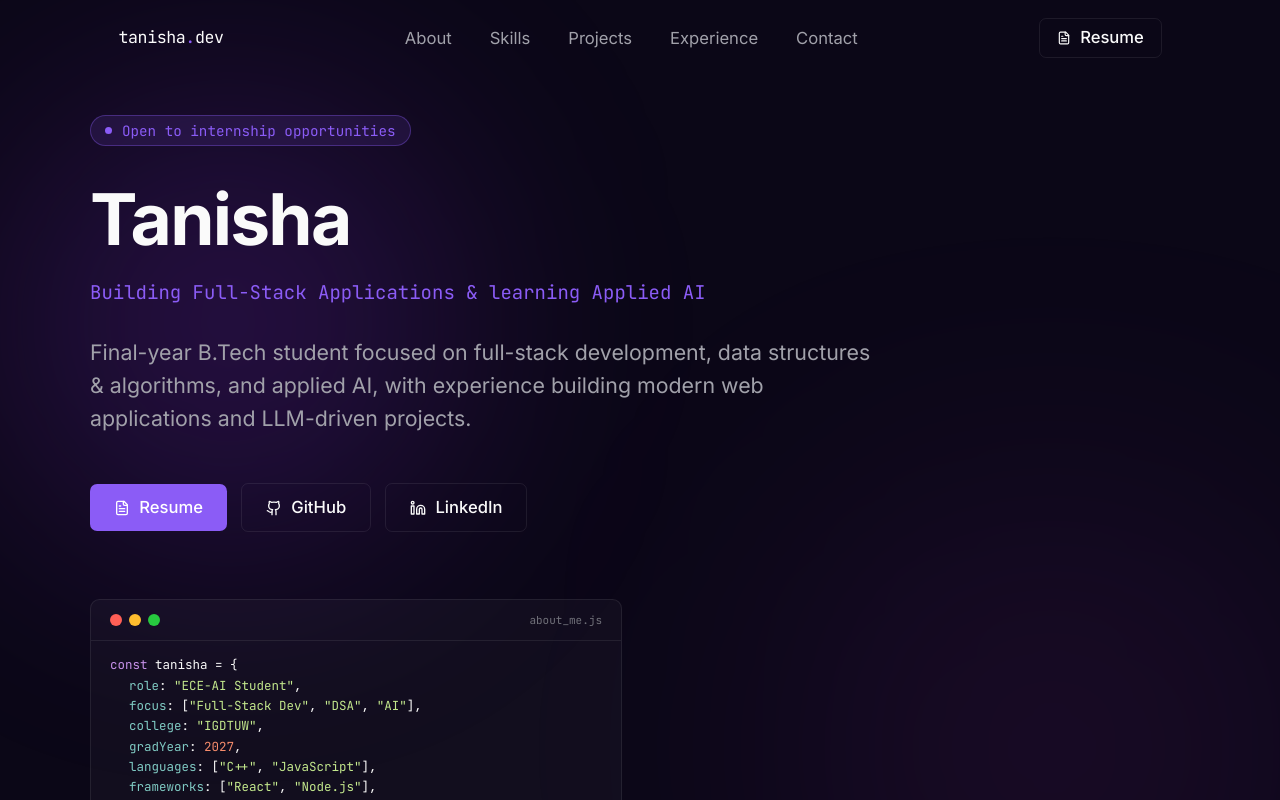
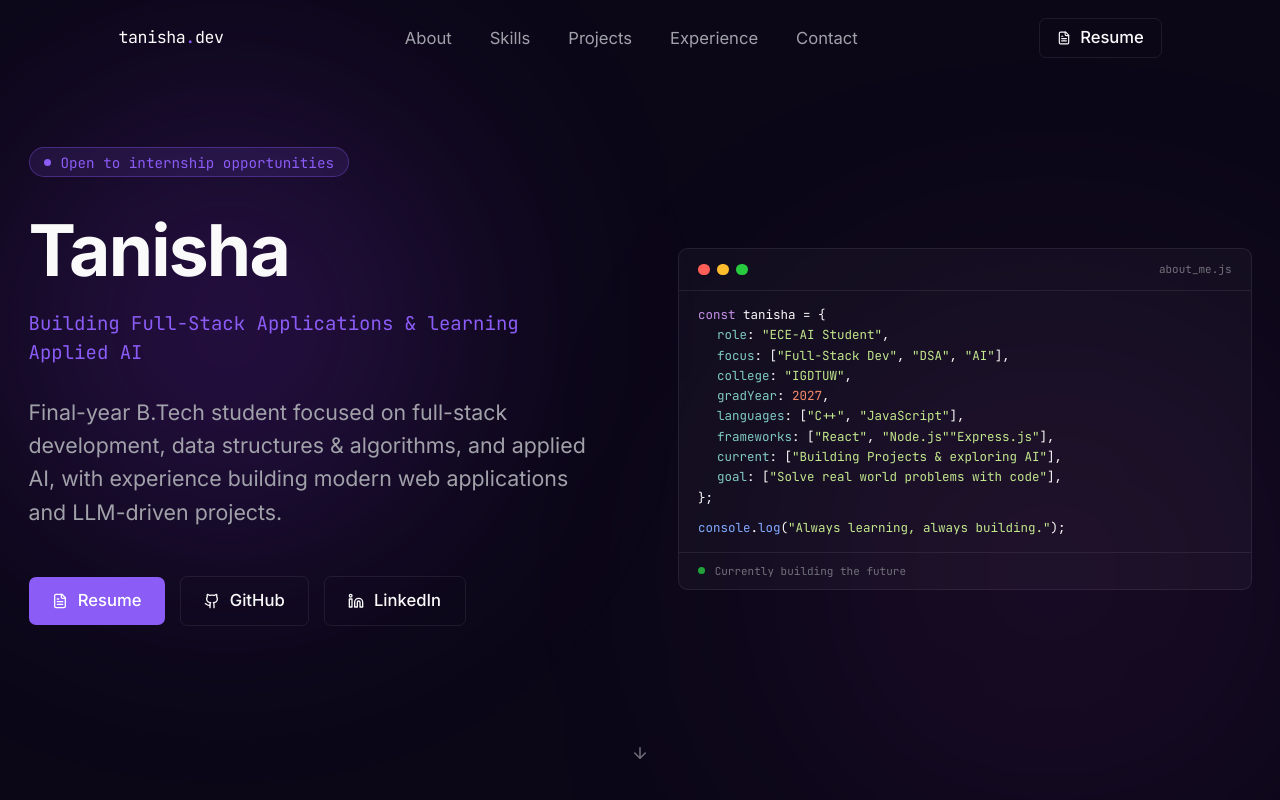
Before and after one commit to TAnisha016/tanisha-portfolio, a React (Vite) app: page / in a window 1280 px wide. Shown: the top 800 px of the page. Built offline with nearby package versions, Linux system fonts and the light colour scheme.

Commit message:
done hero section

```diff
--- a/src/components/Hero.jsx
+++ b/src/components/Hero.jsx
@@ -10,8 +10,9 @@ export default function Hero() {
       <div className="absolute top-20 left-0 w-96 h-96 bg-purple-600/20 blur-[120px] rounded-full pointer-events-none" />
 
       <div className="absolute bottom-0 right-0 w-96 h-96 bg-fuchsia-500/10 blur-[140px] rounded-full pointer-events-none" />
-      <div className="max-w-content mx-auto w-full">
-        <div className="animate-fadeUp">
+      <div className="max-w-7xl mx-auto w-full">
+        <div className="grid lg:grid-cols-2 gap-16 items-center animate-fadeUp">
+          <div>
             <div className="inline-flex items-center gap-2 font-mono text-xs text-accent bg-accent-dim border border-accent-border rounded-full px-3 py-1 mb-8">
               <span className="w-1.5 h-1.5 rounded-full bg-accent" />
               Open to internship opportunities
@@ -59,8 +60,11 @@ export default function Hero() {
                 LinkedIn
               </a>
             </div>
+          </div>
 
-          <div className="max-w-md rounded-lg border border-bg-border bg-bg-surface backdrop-blur-sm overflow-hidden font-mono">
+          <div className="flex justify-center lg:justify-end">
+
+            <div className="w-full max-w-xl rounded-lg border border-bg-border bg-bg-surface backdrop-blur-sm overflow-hidden font-mono">
               <div className="flex items-center justify-between px-4 py-2.5 border-b border-bg-border">
                 <div className="flex items-center gap-1.5">
                   <span className="w-2.5 h-2.5 rounded-full bg-[#FF5F56]" />
@@ -107,8 +111,18 @@ export default function Hero() {
                 <p className="pl-4">
                   <span className="text-[#80CBC4]">frameworks</span>: [
                   <span className="text-[#C3E88D]">"React"</span>,{' '}
-                <span className="text-[#C3E88D]">"Node.js"</span>],
+                  <span className="text-[#C3E88D]">"Node.js"</span>
+                  <span className="text-[#C3E88D]">"Express.js"</span>],
                 </p>
+                 <p className="pl-4">
+                  <span className="text-[#80CBC4]">current</span>: [
+                  <span className="text-[#C3E88D]">"Building Projects & exploring AI"</span>],{' '}
+                </p>
+                <p className="pl-4">
+                  <span className="text-[#80CBC4]">goal</span>: [
+                  <span className="text-[#C3E88D]">"Solve real world problems with code"</span>],{' '}
+                </p>
+
 
                 <p>{'};'}</p>
 
@@ -145,6 +159,8 @@ export default function Hero() {
         >
           <ArrowDown size={18} />
         </a>
+      </div>
+
     </section>
   );
 }
```
Lines whose indentation alone changed are shown as unchanged.
